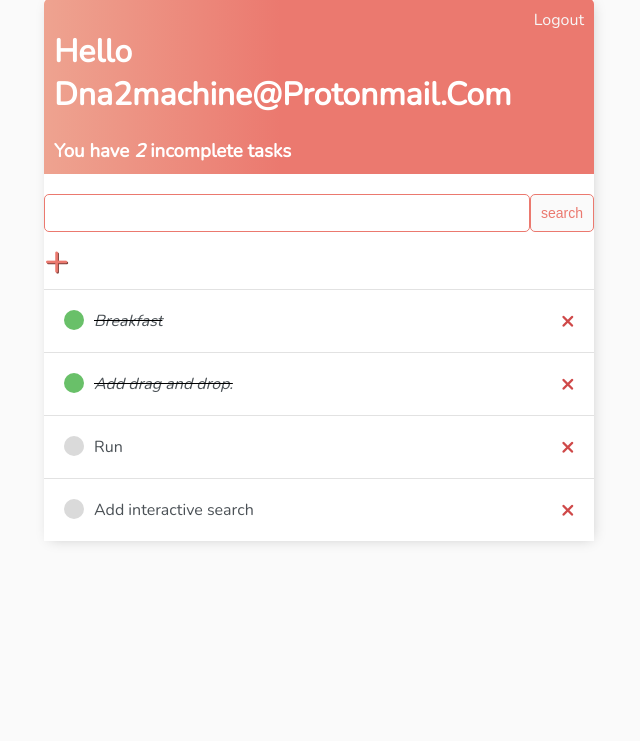
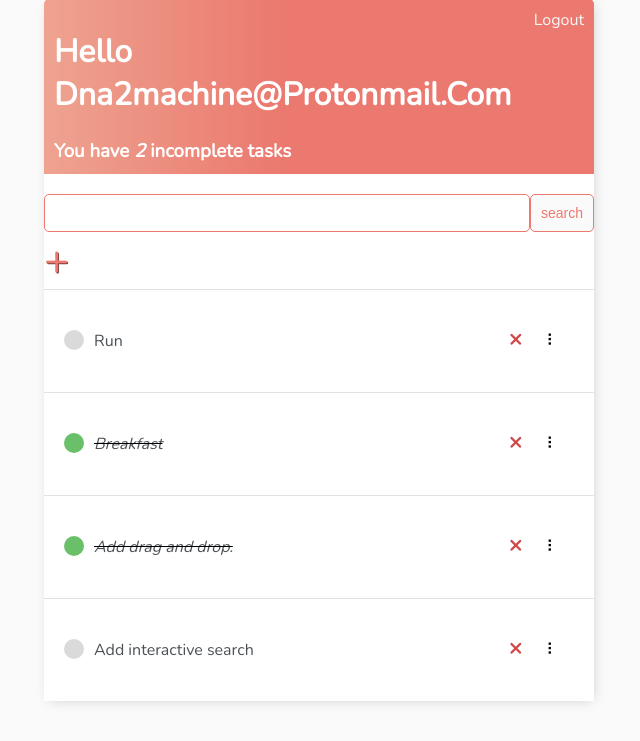
Before and after one commit to ksoftdev/Django-ToDo-List, a Django app: page / in a window 1280 px wide. Shown: the part 59-800 px from the top of the page, without its empty margins (321-961 px from the left). Run offline with Django 3.2, Linux system fonts and the light colour scheme; a user stored in the database is signed in; data comes from the database, SQL or seed files in the repository; both versions use the stored data as it was after the commit.

Commit message:
Added Drag-n-Drop support

```diff
--- /dev/null
+++ b/base/forms.py
@@ -0,0 +1,5 @@
+from django import forms
+
+# Reordering Form and View
+class PositionForm(forms.Form):
+    position = forms.CharField()
--- a/base/models.py
+++ b/base/models.py
@@ -15,4 +15,5 @@ class Task(models.Model):
         return self.title
 
     class Meta:
-        ordering = ['-complete']
+        #ordering = ['-complete']
+        order_with_respect_to = 'user'
--- a/base/templates/base/main.html
+++ b/base/templates/base/main.html
@@ -18,7 +18,7 @@
 
         }
 
-	h1,
+	    h1,
         h2,
         h3,
         h4,
@@ -112,6 +112,36 @@
 
         }
 
+        /*Handle Classes*/
+        .handle {
+            display: inline-block;
+            padding: 20px 16px;
+            cursor: grab;
+            user-select: none;
+        }
+
+        .handle:after,
+        .handle:before {
+            display: block;
+            content: "";
+        }
+
+        .handle:active,
+        .handle:active:before,
+        .handle:active:after {
+            cursor: grabbing;
+        }
+
+        .dropArea {
+            background-color: #f1f2f6;
+            color: black;
+            border: #ced6e0 1px solid;
+        }
+
+        .selectedTask {
+            opacity: 0.6;
+        }
+
         input[type=text],
         input[type=password],
         textarea {
@@ -144,9 +174,7 @@
 </head>
 <body>
 	<div class="container">
-		{% block content %}
-
-		{% endblock content %}
+		{% block content %}{% endblock content %}
 	</div>
 </body>
 </html>
--- a/base/templates/base/task_list.html
+++ b/base/templates/base/task_list.html
@@ -1,6 +1,8 @@
 {% extends 'base/main.html' %}
 
 {% block content %}
+
+<script src="https://cdn.jsdelivr.net/npm/sortablejs@latest/Sortable.min.js"></script>
 
 <div class="header-bar">
 	<div>
@@ -15,6 +17,11 @@
 	{% endif %}
 </div>
 
+<!-- Hidden form. Form submits new item positions -->
+<form style="display: none;" id="reorderForm" method="post" action="{% url 'task-reorder' %}">
+    {% csrf_token %}
+    <input type="hidden" id="positionInput" name="position">
+</form>
 
 <div class="search-add-wrapper">
 	<form method="GET" style="margin-top: 20px;display:flex;">
@@ -24,26 +31,54 @@
 	<a id="add-link" href="{% url 'task-create' %}">&#x2b;</a>
 </div>
 
-<div class="task-items-wrapper">
+
+<div id="tasklist" class="task-items-wrapper">
     {% for task in tasks %}
-		<div class="task-wrapper">
+    <div class="task-wrapper" data-position="{{task.pk}}">
+        <div class="task-title">
             {% if task.complete %}
-			<div class="task-title">
             <div class="task-complete-icon"></div>
             <i><s><a href="{% url 'task-update' task.id %}">{{task}}</a></s></i>
-			</div>
 			{% else %}
-			<div class="task-title">
             <div class="task-incomplete-icon"></div>
             <a href="{% url 'task-update' task.id %}">{{task}}</a>
+			{% endif %}
         </div>
-			{% endif %}
+        <div class="task-controls">
+            <a class="delete-link" href="{% url 'task-delete' task.id %}">&#215;</a>
+            <span class="handle">&nbsp;&#10247;</span>
+        </div>
+    </div>
 
-			<a class="delete-link" href="{% url 'task-delete' task.id %}">&#215;</a>
-		</div>
     {% empty %}
     <h3>No items in list</h3>
     {% endfor %}
 </div>
 
+<script>
+    var taskList = document.getElementById("tasklist");
+    var reorderForm = document.getElementById("reorderForm");
+    var positionInput = document.getElementById("positionInput");
+
+    let sortable = Sortable.create(taskList, {
+        handle: '.handle',
+        ghostClass: 'dropArea',
+        chosenClass: 'selectedTask',
+
+    });
+
+    function reordering() {
+        const rows = document.getElementsByClassName("task-wrapper");
+        let pos = [];
+        for (let row of rows) {
+            pos.push(row.dataset.position);
+        }
+        console.log(pos.join(","))
+        positionInput.value = pos.join(',');
+        reorderForm.submit();
+    }
+
+    document.ondrop = reordering
+</script>
+
 {% endblock content %}
--- a/base/urls.py
+++ b/base/urls.py
@@ -1,5 +1,5 @@
 from django.urls import path
-from .views import TaskList, TaskDetail, TaskCreate, TaskUpdate, DeleteView, CustomLoginView, RegisterPage
+from .views import TaskList, TaskDetail, TaskCreate, TaskUpdate, DeleteView, CustomLoginView, RegisterPage, TaskReorder
 from django.contrib.auth.views import LogoutView
 
 urlpatterns = [
@@ -11,5 +11,6 @@ urlpatterns = [
     path('task/<int:pk>/', TaskDetail.as_view(), name='task'),
     path('task-create/', TaskCreate.as_view(), name='task-create'),
     path('task-update/<int:pk>/', TaskUpdate.as_view(), name='task-update'),
-    path('task-delete/<int:pk>/', DeleteView.as_view(), name='task-delete')
+    path('task-delete/<int:pk>/', DeleteView.as_view(), name='task-delete'),
+    path('task-reorder/', TaskReorder.as_view(), name='task-reorder')
 ]
--- a/base/views.py
+++ b/base/views.py
@@ -9,7 +9,15 @@ from django.contrib.auth.mixins import LoginRequiredMixin
 from django.contrib.auth.forms import UserCreationForm
 from django.contrib.auth import login
 
+# Local imports
 from .models import Task
+from .forms import PositionForm
+
+# Imports for Reordering Feature
+from django.views import View
+from django.shortcuts import redirect
+from django.db import transaction
+
 
 class CustomLoginView(LoginView):
     template_name = 'base/login.html'
@@ -81,3 +89,15 @@ class DeleteView(LoginRequiredMixin, DeleteView):
     model = Task
     context_object_name = 'task'
     success_url = reverse_lazy('tasks')
+
+class TaskReorder(View):
+    def post(self, request):
+        form = PositionForm(request.POST)
+
+        if form.is_valid():
+            positionList = form.cleaned_data["position"].split(',')
+
+            with transaction.atomic():
+                self.request.user.set_task_order(positionList)
+
+        return redirect(reverse_lazy('tasks'))
```
Also changed, not shown: base/migrations/0002_auto_20210329_1650.py (added), db.sqlite3. Lines whose indentation alone changed are shown as unchanged.
